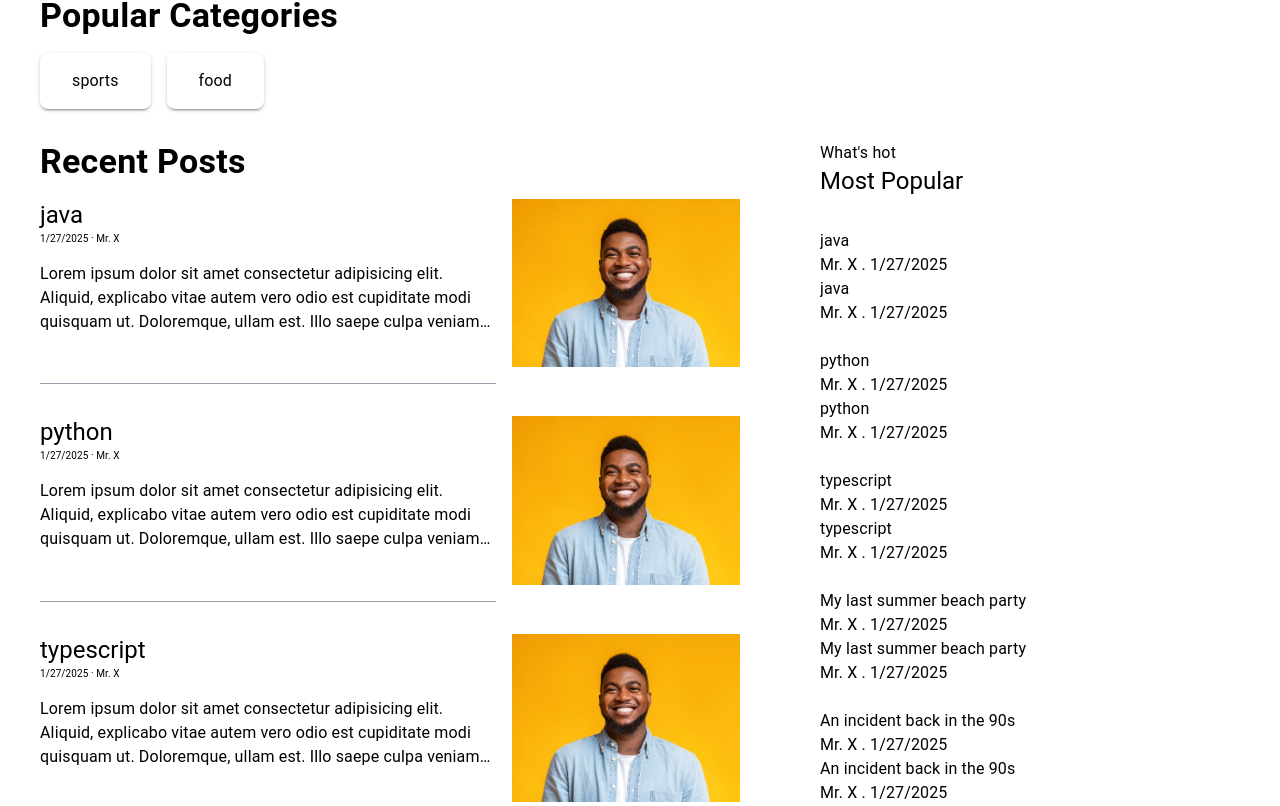
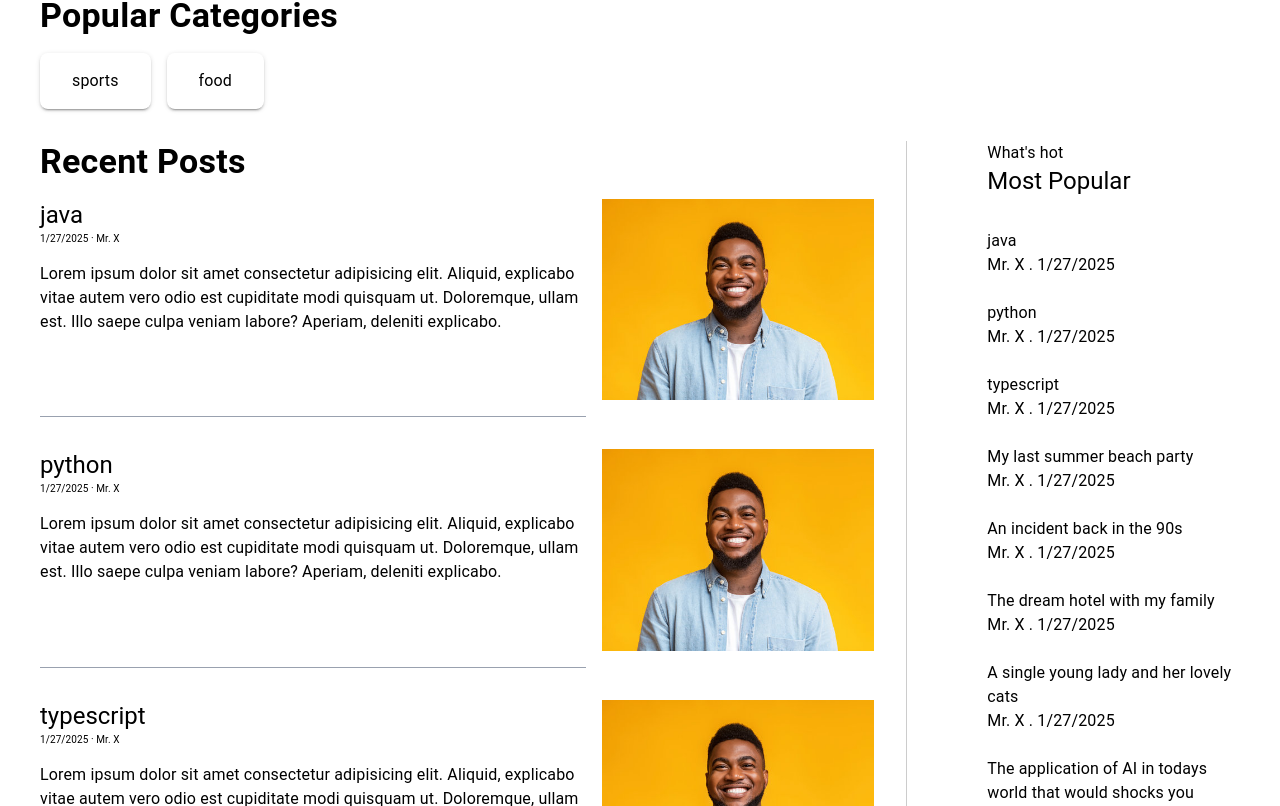
Before and after one commit to vixay-vongpunya/blog, a Next.js app in the folder frontend/: page /home in a window 1280 px wide. Shown: the part 1634-2440 px from the top of the page. Built offline with nearby package versions, Linux system fonts and the light colour scheme.

Commit message:
blog-layout-modified

```diff
--- a/frontend/src/app/post/[slug]/layout.tsx
+++ b/frontend/src/app/post/[slug]/layout.tsx
@@ -1,5 +1,6 @@
 "use client";
 
+import PageFooter from "@/layouts/PageFooter";
 import { PageProvider } from "@/providers/PageProviders";
 import { Page } from "@/providers/PageProviders/hook";
 import { ReactNode } from "react";
@@ -8,6 +9,7 @@ const PostLayout = ({children}:Readonly<{children: ReactNode}>)=>{
     return(
         <PageProvider page={Page.Post}>
             {children}
+            <PageFooter/>
         </PageProvider>
     )
 }
--- a/frontend/src/components/BlogCard/index.tsx
+++ b/frontend/src/components/BlogCard/index.tsx
@@ -1,7 +1,7 @@
 import { Box, Typography } from "@mui/material"
 
 type BlogCardProps = {
-    key: string,
+    key: any,
     title: string,
     content: string,
     author: string,
--- a/frontend/src/data/blogs.ts
+++ b/frontend/src/data/blogs.ts
@@ -85,5 +85,7 @@ export const blogs: blogValues[] = [
         content: "Lorem ipsum dolor sit amet consectetur adipisicing elit. Aliquid, explicabo vitae autem vero odio est cupiditate modi quisquam ut. Doloremque, ullam est. Illo saepe culpa veniam labore? Aperiam, deleniti explicabo.",
         author: "Mr. X",
         created: "1/27/2025",
-    }
+    },
+
+
 ]
--- a/frontend/src/features/HomePanel/RecentPostCard/index.tsx
+++ b/frontend/src/features/HomePanel/RecentPostCard/index.tsx
@@ -8,8 +8,8 @@ function RecentPostCard({blogs}:{blogs: blogValues[]}){
                 display:"flex",
                 flexDirection:"column",
                 gap:4}}>
-                {blogs.map(({key, title, content, author, created})=>(
-                    <Box key={key}  sx={{
+                {blogs.map(({key, title, content, author, created}, index)=>(
+                    <Box key={index}  sx={{
                         display: "grid",
                         gridTemplateColumns: "2fr 1fr",
                         gap: 2}} >
--- a/frontend/src/features/HomePanel/index.tsx
+++ b/frontend/src/features/HomePanel/index.tsx
@@ -8,30 +8,9 @@ import SectionTitle from "@/components/SectionTitle";
 import { useEffect, useRef, useState } from "react";
 
 function HomePage(){
-    const [isFixed, setIsFixed] = useState(false);
-  const sidebarRef = useRef(null);
-  const contentRef = useRef(null);
 
-  useEffect(() => {
-    const handleScroll = () => {
-      if (!sidebarRef.current || !contentRef.current) return;
 
-      const sidebar = sidebarRef.current as HTMLElement;
-      const content = contentRef.current as HTMLElement;
 
-      const contentBottom = content.getBoundingClientRect().bottom;
-      const sidebarBottom = sidebar.getBoundingClientRect().bottom;
-
-      if (sidebarBottom <= window.innerHeight) {
-        setIsFixed(true);
-      } else {
-        setIsFixed(false);
-      }
-    };
-
-    window.addEventListener("scroll", handleScroll);
-    return () => window.removeEventListener("scroll", handleScroll);
-  }, []);
     return(
     <Box sx={{
         mx: "auto",
@@ -52,8 +31,8 @@ function HomePage(){
         <Box>
             <SectionTitle title="From the Blogs"/>
             <Box className="grid grid-cols-3 gap-6">
-                {blogs.map(({key, title, content, author, created})=>(
-                    <BlogCard key={key} title={title} content={content} author={author} created={created}/>
+                {blogs.map(({key, title, content, author, created}, index)=>(
+                    <BlogCard key={index} title={title} content={content} author={author} created={created}/>
                 ))}
             </Box>
         </Box>
@@ -68,35 +47,33 @@ function HomePage(){
             </Box>
 
         </Box>
+        <Box>
         <Box sx={{
+            mx: "auto",
+            maxWidth: "lg",
             display: "grid",
-            gridTemplateColumns: "5fr 3fr",
-            gap: 10
+            gridTemplateColumns: "5fr 2fr",
+            gap: 4,
             }}>
-            <Box sx={{flexGrow: 1}} ref={contentRef}>
+            <Box  sx={{ flex:1}}>
                 <SectionTitle title="Recent Posts"/>
                 <RecentPostCard blogs={blogs}/>
             </Box>
-            <Box >
-                <Box ref={sidebarRef}  sx={{
-                    minHeight: "150vh",
+
+            <Box>
+                <Box sx={{
+                    paddingLeft: 10,
                     position: "sticky",
-                    right: 0,
-                    overflow: "hidden",
-                    top: 72,
-                    }}>
+                    top:72,
+                    borderLeft: "1px solid #ccc",
+                }} >
                     <Box >
                         <Typography> What's hot</Typography>
                         <Typography variant="h5" sx={{fontWeight:"blod", marginBottom: 4}}> Most Popular</Typography>
-                        {blogs.map(({key, title, content, author, created})=>(
-                            <Box key={key} sx={{marginTop:3}}>
+                        {blogs.map(({key, title, content, author, created}, index)=>(
+                            <Box key={index} sx={{marginTop:3}}>
                                 <Typography>{title}</Typography>
                                 <Typography>{author} . {created}</Typography>
-                                <Typography>{title}</Typography>
-                                <Typography>{author} . {created}</Typography>
-
-
-
                             </Box>
                         ))}
                     </Box>
@@ -111,9 +88,14 @@ function HomePage(){
                             ))}
                         </Box>
                     </Box>
-                </Box>
+
+
+            </Box>
+
             </Box>
         </Box>
+        </Box>
+
     </Box>
     )
 }
--- a/frontend/src/features/Post/index.tsx
+++ b/frontend/src/features/Post/index.tsx
@@ -97,8 +97,8 @@ function Post(){
             <Box sx={{marginY:4}}>
                 <SectionTitle title="Related Blogs"/>
                 <Box className="grid grid-cols-3 gap-6">
-                    {blogs.map(({key, title, content, author, created})=>(
-                        <BlogCard key={key} title={title} content={content} author={author} created={created}/>
+                    {blogs.map(({key, title, content, author, created}, index)=>(
+                        <BlogCard key={index} title={title} content={content} author={author} created={created}/>
                     ))}
                 </Box>
             </Box>
--- /dev/null
+++ b/frontend/src/layouts/PageFooter/index.tsx
@@ -0,0 +1,25 @@
+import { useRouter } from "next/navigation";
+import { navRoutes } from "../hooks/NavRoutes";
+import {Button, Typography} from '@mui/material';
+
+function PageFooter(){
+    const route = useRouter();
+    return(
+        <nav className="flex justify-center py-4 border-t border-gray-200">
+            <ul className="flex justify-center gap-12">
+            {navRoutes.map(({key, name, path})=>(
+                <li className="cursor-pointer flex items-center"
+                    key={key}
+                    onClick={()=>route.push(path)}>
+                    <Typography variant="body2" sx={{color: "lightgray" }}>
+                        {name}
+                    </Typography>
+                </li>
+            ))}
+            </ul>
+
+        </nav>
+    )
+}
+
+export default PageFooter;
```
